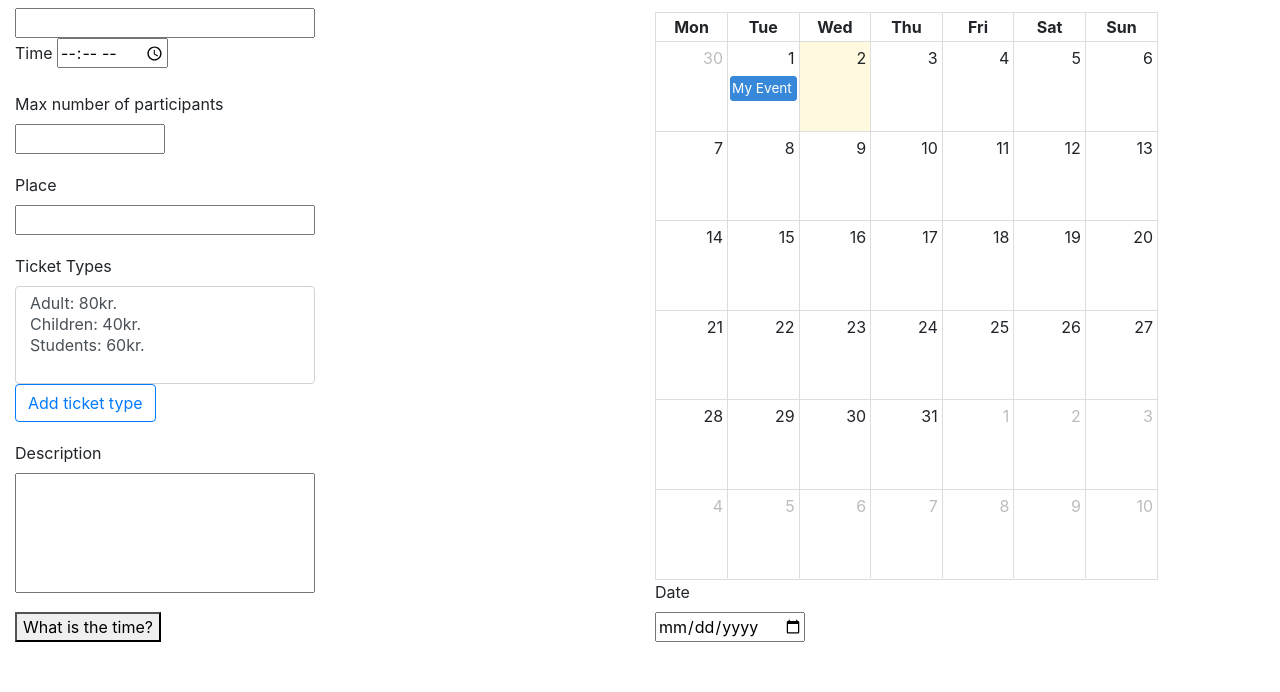
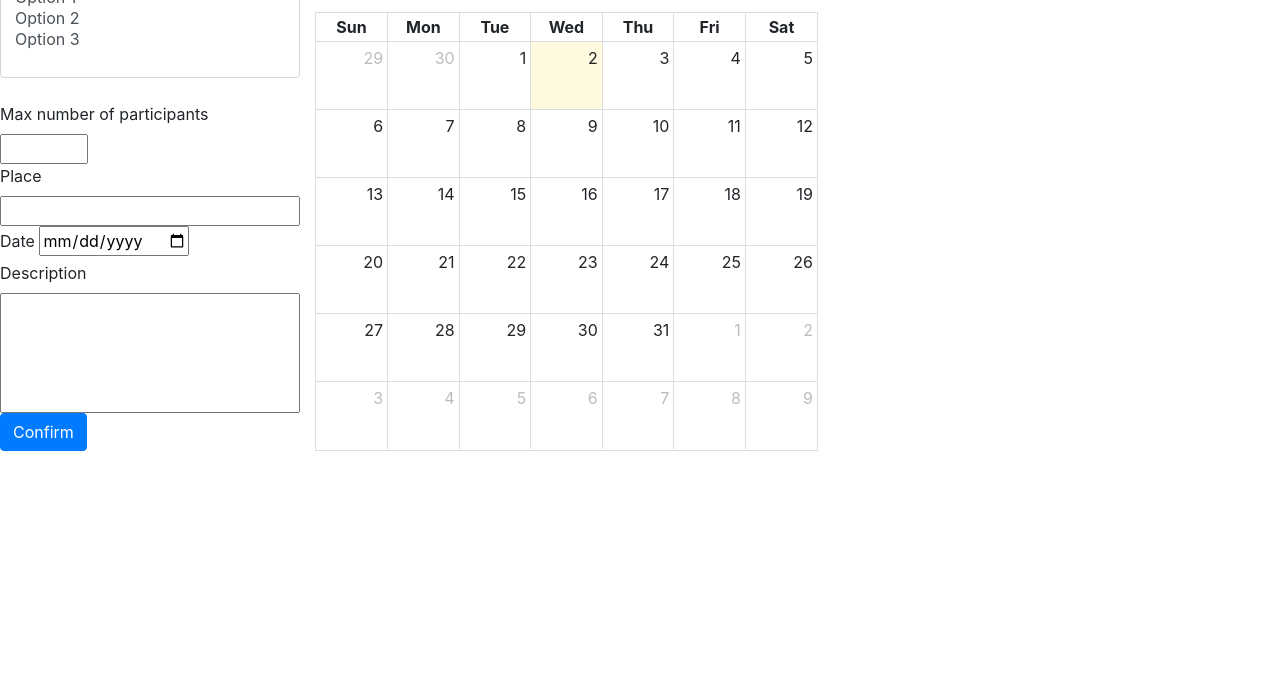
Before and after one commit to ida715e20/ida715e20, a plain HTML site: page admin_booking.html in a window 1280 px wide. Shown: the part 108-800 px from the top of the page. Drawn offline with nearby package versions, Linux system fonts and the light colour scheme.

Commit message:
create event tilføjet

```diff
--- a/admin_booking.html
+++ b/admin_booking.html
@@ -2,12 +2,10 @@
 <html lang=en>
     <head>
         <meta charset="utf-8">
-        <link rel="stylesheet" href="/style.css">
         <meta name="viewport" content="width=device-width, initial-scale=1">
         <!-- Bootstrap CSS -->
         <link rel="stylesheet" href="https://stackpath.bootstrapcdn.com/bootstrap/4.1.3/css/bootstrap.min.css" integrity="sha384-MCw98/SFnGE8fJT3GXwEOngsV7Zt27NXFoaoApmYm81iuXoPkFOJwJ8ERdknLPMO" crossorigin="anonymous">
         <link rel="stylesheet" href="https://cdn.jsdelivr.net/npm/fullcalendar@5.4.0/main.min.css">
-        <link rel="stylesheet" href="calendar.js">
         <script src="https://cdn.jsdelivr.net/npm/fullcalendar@5.4.0/main.min.js"></script>
         <script src="js/calendar.js"></script>
         <style>
@@ -49,64 +47,36 @@
 
           <div class="container-fluid">
             <div class="row">
+          <form name="tourData">
 
-              <!--This class puts all the text boxes in the same Bootstrap element, which allows it to be places next to the calendar-->
-              <div class="col-md-6" style='padding-top: 0.75cm'>
-                <!--Creates a box, where the user can input the title and/or theme of the tour-->
-                <form>
-                  <label for="ftitle">Tour title/Theme</label><br>
-                  <input style='width: 300px;' type="text" id="ftitle" name='title' >
-                </form>
-                <!--This code creates a form that takes numbers as input. The box is used for inputting the duration a city walk will take in minutes-->
+                <label for="ftitle">Tour title/Theme</label>
+                  <select id="formTitle" style='width: 300px;' multiple class="form-control" >
+                    <option>Option 1</option>
+                    <option>Option 2</option>
+                    <option>Option 3</option>
+                  </select>
+
+                  <br>
+                  <label for="fmaxParticipants">Max number of participants</label><br>
+                  <input style='width: 88px;' type="number"  name='fmaxParticipants'><br>
+
+                  <label>Place</label><br>
+                  <input style='width: 300px;' type="text"  id='fplace'> <br>
+                  <label for="fduration"> Date </label>
+                  <input id='fdate'style="width: 150px;" type="date" ><br>
+                  <label>Description</label><br>
+                    <input  id="fd" style='width: 300px; height: 120px;' type="text" > <br>
+
+                  <button type="button" onclick="getTourData();" class="btn btn-primary"> Confirm</button>
 
 
-                <div>
 
-                <label for="appt">Time</label>
+                </form>
 
-                <input type="time" id="stime" name="appt">
 
-                </div>
-                <!--This code creates a form that takes numbers as input. The box is used for inputting the maximum number of participants for a given city tour-->
-                <div class="pad-top">
-                  <form>
-                    <label for="fmaxParticipants">Max number of participants</label><br>
-                    <input style='width: 150px;' type="number" id="fmaxParticipants" name='fmaxParticipants'>
-                  </form>
-                </div>
-                <!--This code creates a box, where the user can input the place the tour is starting-->
-                  <div class="pad-top">
-                  <form>
-                    <label for="fplace">Place</label><br>
-                    <input style='width: 300px;' type="text" id="fplace" name='fplace'>
-                  </form>
-                </div>
-                <!--This code creates a box with 3 pre-defined ticket types, and allow the user to make more-->
-                <div class="pad-top">
-                  <label for="fticketTypes">Ticket Types</label>
-                  <select style='width: 300px;' multiple class="form-control" id="fticketTypes">
-                    <option>Adult: 80kr.</option>
-                    <option>Children: 40kr.</option>
-                    <option>Students: 60kr.</option>
-                  </select>
-                  <button type="button" class="btn btn-outline-primary">Add ticket type</button>
-                </div>
-                <!--This code creates a text field, where you can describe the tour-->
-                <div class="pad-top">
-                  <form>
-                    <label for="fdescription">Description</label><br>
-                    <input style='width: 300px; height: 120px;' type="text" id="fdescription" name='fdescription'>
-                  </form>
-                </div>
-                <!--This code creates a text field, where you can confirm and publish the tour internally-->
-                <div class="pad-top">
-                  <button onclick="getElementById('fplace').innerHTML=Date()">What is the time?</button>
-                </div>
-              </div>
               <!--This is the calendar-->
-              <div class="col-md-5" id="calendar">
-                <label for="fduration">Date </label>
-                <input style="width: 150px;" type="date" id="fdate" name='fduration'>
+              <div class="col-5" id="calendar">
+
 
               </div>
             </div>
--- a/js/calendar.js
+++ b/js/calendar.js
@@ -1,26 +1,15 @@
-calendarMain();
-addListner();
-
-function calendarMain(){
-
-  var calendar, tourList=[];
 
 initCalender();
-  createTour();
+getTourData();
 
-  function addListner(){
-    lort.addEventListener("click", createTour());
-  }
+var calendar;
 
 function initCalender() {
   document.addEventListener('DOMContentLoaded', function() {
     var calendarEl = document.getElementById('calendar');
     calendar = new FullCalendar.Calendar(calendarEl, {
       initialView: 'dayGridMonth',
-        firstDay: 1,
-        events:[  {title: 'My Event',
-        start: '2020-12-01',
-        description: 'This is a cool event'}],
+
 
     });
 
@@ -28,44 +17,23 @@ function calendarMain(){
   });
 }
 
-  function createTour(){
-    //  let tourDate = document.getElementById('fdate');
-    //  let tourTitle = document.getElementById('ftour');
-    document.getElementById("ftitle").innerHTML = date();
+function getTourData(){
 
-    //   var date = 2020-12-03;
-    //   var titel = 'test';
-    //  calendar.addEvent(date, title);
-    //  alert("Hello! I am an alert box!!");
+  var tourTitle = document.getElementById('formTitle').value;
+  var tourDate =  document.getElementById('fdate').value;
 
+  document.getElementById('fd').value = tourTitle + " " + tourDate;
 
-    //  let date = tourDate.value;
-    //  tourDate.value = "";
-    //  let title = tourTitle.value;
-    //  tourTitle.value = " ";
+  var tdate = new Date(tourDate + 'T00:00:00' );
 
+    var date = new Date(tourDate + 'T00:00:00'); // will be in local time
 
-    //  let tour = {
-    //    tdate: date,
-    //    ttitle: title,
-
-    //  };
-
-
-    //  tourList.push(tour);
-
-  }
-
-
- function addTour(event){
+    // valid?
       calendar.addEvent({
-     title: tourList.ttitle,
-     start: tourList.tdate,
-
+        title: tourTitle,
+        start: date,
+        allDay: true
       });
 
 
   }
-
-
-}
```
Lines whose indentation alone changed are shown as unchanged.
